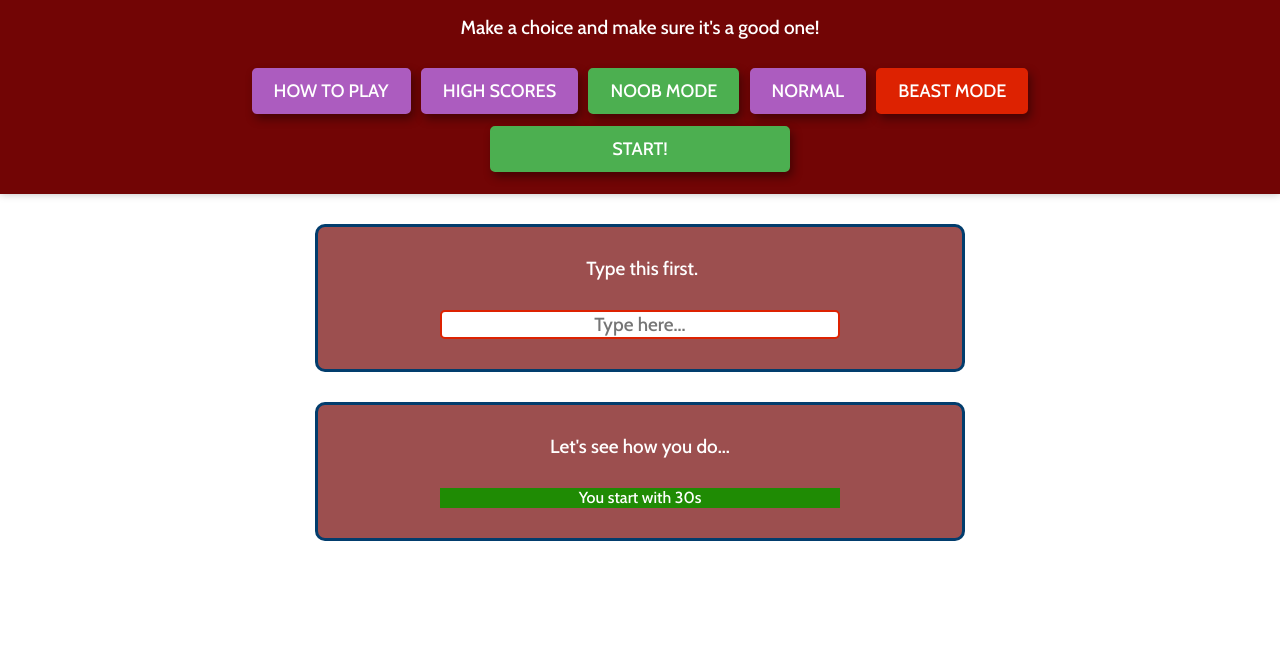
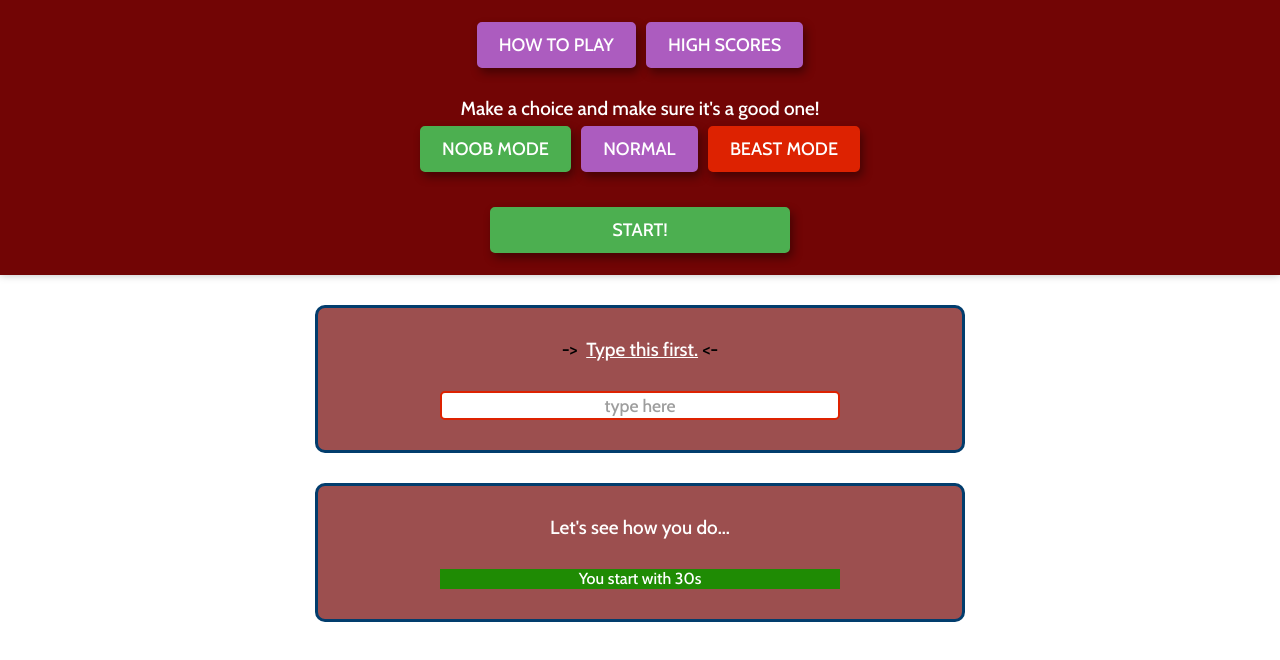
Before and after one commit to aharapu/TypeFast, a plain HTML site: page TypeFast-JSView/index.html in a window 1280 px wide. Drawn offline with nearby package versions, Linux system fonts and the light colour scheme.

Commit message:
improve modal css and adjust current sentence and input area html and css

```diff
--- a/TypeFast-JSView/index.html
+++ b/TypeFast-JSView/index.html
@@ -16,7 +16,6 @@
 		<script src="https://cdn.jsdelivr.net/npm/handlebars@latest/dist/handlebars.js"></script>
 		<script id="high-score-template" type="text/x-handlebars-template">
 			<div class="leaderboard">
-
 				<table class="leaderboard-table">
 					{{#each players}}
 						<tr>
@@ -44,17 +43,19 @@
 	</head>
 	<body>
 		<header>
+			<nav>
+				<button id="howTo-button" type="button">HOW TO PLAY</button>
+				<button id="high-scores" type="button">HIGH SCORES</button>
+			</nav>
+			<br />
 			<p>
 				Make a choice and make sure it's a good one!
 			</p>
-
-			<br />
 			<nav>
-				<button id="howTo-button" type="button">HOW TO PLAY</button>
-				<button id="high-scores" type="button">HIGH SCORES</button>
 				<button id="noob-mode" type="button" class="green modeButton">NOOB MODE</button>
 				<button id="normal-mode" type="button" class="modeButton">NORMAL</button>
 				<button id="beast-mode" type="button" class="red modeButton">BEAST MODE</button>
+				<br />
 				<br />
 				<button class="green" id="start-button" type="button">START!</button>
 			</nav>
@@ -62,14 +63,16 @@
 		<main>
 			<section id="text-box">
 				<div class="tBoxElement">
-					<pre id="first-part"></pre>
-					<pre id="current-sentence">Type this first.</pre>
+					<p id="example-sentence">
+						<span id="first-part"></span>
+						<span id="current-sentence">Type this first.</span>
+					</p>
 				</div>
 				<input
 					class="tBoxElement"
 					id="input-string"
 					type="string"
-					placeholder="Type here..."
+					placeholder="type here"
 				/>
 			</section>
 
--- a/TypeFast-JSView/style/main.css
+++ b/TypeFast-JSView/style/main.css
@@ -70,8 +70,18 @@ button:focus {
 	margin: 30px auto;
 }
 /* CURRENT SENTENCE AND INPUT AREA */
-pre {
+#example-sentence::before {
+	content: "->";
+}
+#example-sentence::after {
+	content: "<-";
+}
+#example-sentence::before, #example-sentence::after {
+	color: black;
+}
+#example-sentence span {
 	display: inline-block;
+	text-decoration: underline;
 }
 #first-part {
 	color: rgb(0, 88, 0);
@@ -90,6 +100,10 @@ pre {
 }
 #text-box input:focus {
 	outline: none;
+}
+#text-box input::placeholder{
+	font-size: 1.1rem;
+	opacity: 0.7;
 }
 
 /* RESULT AND TIME BAR AREA */
```
